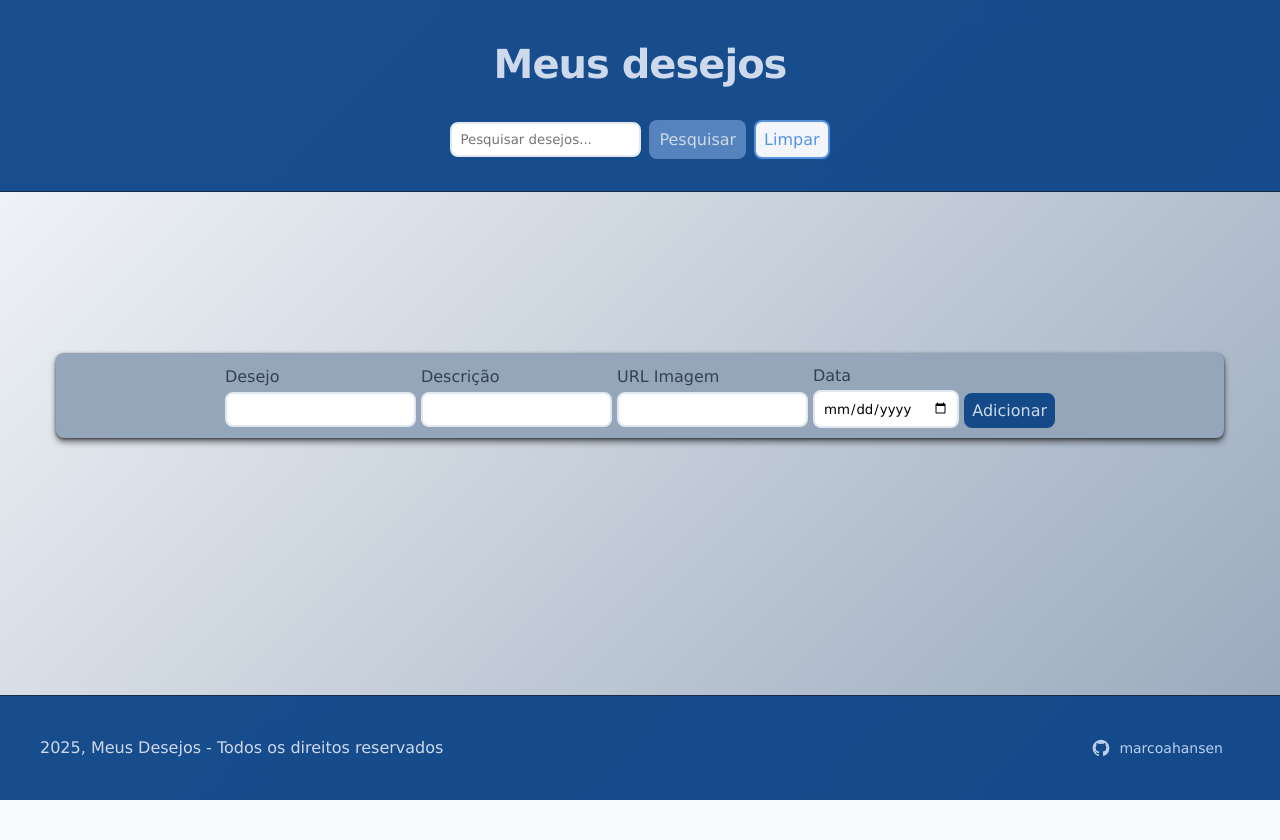
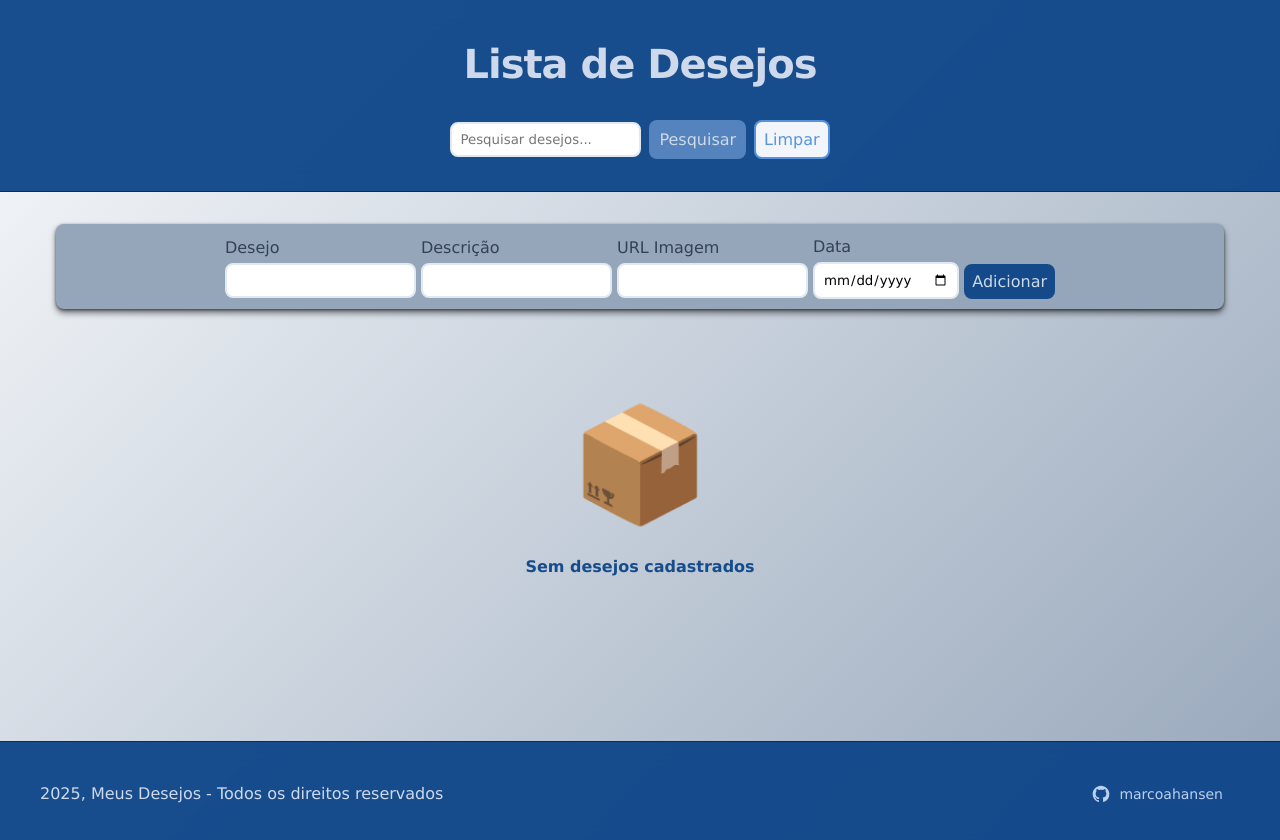
Before and after one commit to marcoahansen/wishlist, a React (Vite) app: page / in a window 1280 px wide. Shown: the top 840 px of the page. Before the commit the page ends 800 px from the top, so only its background shows below. Built offline with nearby package versions, Linux system fonts and the light colour scheme.

Commit message:
adiciona emptystate

```diff
--- a/src/App.jsx
+++ b/src/App.jsx
@@ -86,7 +86,11 @@ function App() {
           form={form}
           setForm={setForm}
         />
-        <CardGrid wishs={filteredWishs} handleDelete={handleDelete} />
+        <CardGrid
+          wishs={filteredWishs}
+          handleDelete={handleDelete}
+          search={search}
+        />
       </main>
       <Footer />
     </div>
--- a/src/components/AddItemForm/AddItemForm.jsx
+++ b/src/components/AddItemForm/AddItemForm.jsx
@@ -48,7 +48,6 @@ export const AddItemForm = ({ handleSubmit, form, setForm }) => {
             name="date"
             value={form.date}
             onChange={handleChange}
-            required
           />
         </div>
         <button className={styles.button} type="submit">
--- a/src/components/CardGrid/CardGrid.jsx
+++ b/src/components/CardGrid/CardGrid.jsx
@@ -1,8 +1,15 @@
 import { Card } from "../Card/Card";
+import { EmptyState } from "../EmptyState/EmptyState";
 import styles from "./CardGrid.module.css";
 
-export const CardGrid = ({ wishs, handleDelete }) => {
+export const CardGrid = ({ wishs, handleDelete, search }) => {
+  const isSearching = search && search.length > 0;
+  const isEmptyList = wishs && wishs.length === 0;
   return (
+    <>
+      {isEmptyList ? (
+        <EmptyState isSearching={isSearching} />
+      ) : (
         <div className={styles.grid}>
           {wishs.map((wish, index) => (
             <Card
@@ -15,5 +22,7 @@ export const CardGrid = ({ wishs, handleDelete }) => {
             />
           ))}
         </div>
+      )}
+    </>
   );
 };
--- /dev/null
+++ b/src/components/EmptyState/EmptyState.jsx
@@ -0,0 +1,21 @@
+import styles from "./EmptyState.module.css";
+
+export const EmptyState = ({ isSearching }) => {
+  return (
+    <>
+      <div className={styles.container}>
+        {isSearching ? (
+          <div className={styles.messageContainer}>
+            <p className={styles.icon}>🔍</p>
+            <p className={styles.message}>Nenhum desejo encontrado</p>
+          </div>
+        ) : (
+          <div className={styles.messageContainer}>
+            <p className={styles.icon}>📦</p>
+            <p className={styles.message}>Sem desejos cadastrados</p>
+          </div>
+        )}
+      </div>
+    </>
+  );
+};
--- /dev/null
+++ b/src/components/EmptyState/EmptyState.module.css
@@ -0,0 +1,26 @@
+.container {
+  min-height: 42vh;
+  display: flex;
+  flex-wrap: wrap;
+  gap: 5px;
+  padding: 10px;
+  align-items: center;
+  justify-content: center;
+}
+
+.messageContainer {
+  display: flex;
+  flex-direction: column;
+  justify-items: center;
+  align-items: center;
+}
+
+.icon {
+  font-size: 7rem;
+}
+
+.message {
+  font-size: 1rem;
+  font-weight: bold;
+  color: rgba(13, 69, 136, 0.95);
+}
--- a/src/components/Header/Header.jsx
+++ b/src/components/Header/Header.jsx
@@ -15,12 +15,13 @@ export const Header = ({ onSearch, onClear }) => {
   const handleChange = useCallback((e) => {
     const value = e.target.value;
     setSearchValue(value);
+    onSearch(value);
   }, []);
 
   return (
     <header className={styles.header}>
       <div className={styles.container}>
-        <h1 className={styles.title}>Meus desejos</h1>
+        <h1 className={styles.title}>Lista de Desejos</h1>
         <form className={styles.searchForm} onSubmit={handleSubmit}>
           <div className={styles.searchGroup}>
             <input
```
Lines whose indentation alone changed are shown as unchanged.
